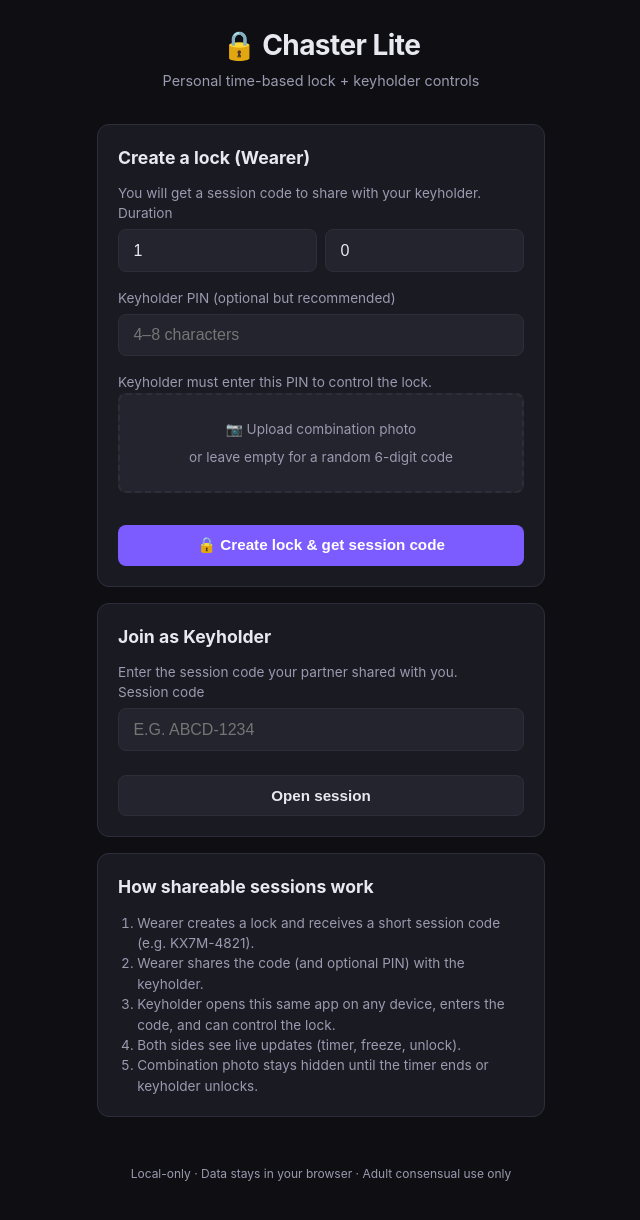
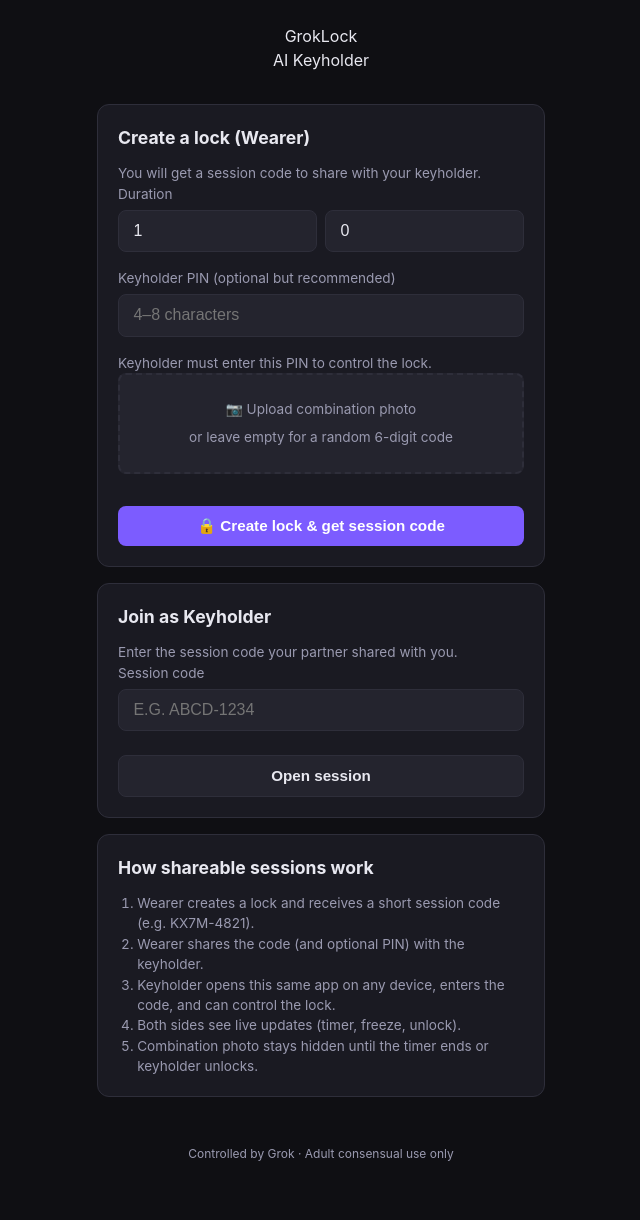
Before and after one commit to jaycejay704-png/Groklock, a website: page index.html in a window 1280 px wide. Shown: the whole page, without its empty margins (319-959 px from the left). Drawn offline with Linux system fonts and the light colour scheme.

Commit message:
Update to full GrokLock UI + correct frontend for session control by Grok

```diff
--- a/index.html
+++ b/index.html
@@ -2,26 +2,31 @@
 <html lang="en">
 <head>
   <meta charset="UTF-8">
-  <meta name="viewport" content="width=device-width, initial-scale=1.0">
-  <title>Chaster Lite – Personal Keyholding</title>
+  <meta name="viewport" content="width=device-width, initial-scale=1.0, maximum-scale=1.0, user-scalable=no, viewport-fit=cover">
+  <meta name="apple-mobile-web-app-capable" content="yes">
+  <meta name="apple-mobile-web-app-status-bar-style" content="black-translucent">
+  <meta name="theme-color" content="#0b0b0f">
+  <meta name="description" content="GrokLock – AI Keyholder by Grok">
+  <link rel="manifest" href="/manifest.json">
+  <link rel="apple-touch-icon" href="/icon-192.png">
+  <title>GrokLock</title>
   <link rel="stylesheet" href="styles.css">
 </head>
 <body>
   <div class="app">
-    <header>
-      <h1>🔒 Chaster Lite</h1>
-      <p class="subtitle">Personal time-based lock + keyholder controls</p>
+    <header class="header">
+      <div class="logo">GrokLock</div>
+      <div class="tagline">AI Keyholder</div>
     </header>
 
-    <main id="main">
-      <!-- Screens will be injected here -->
-    </main>
+    <main id="main"></main>
 
-    <footer>
-      <p>Local-only · Data stays in your browser · Adult consensual use only</p>
+    <footer class="footer">
+      Controlled by Grok · Adult consensual use only
     </footer>
   </div>
 
+  <div id="toast" class="toast"></div>
   <script src="app.js"></script>
 </body>
 </html>
```
Also changed, not shown: package.json (+8 -8 lines), README.md.
